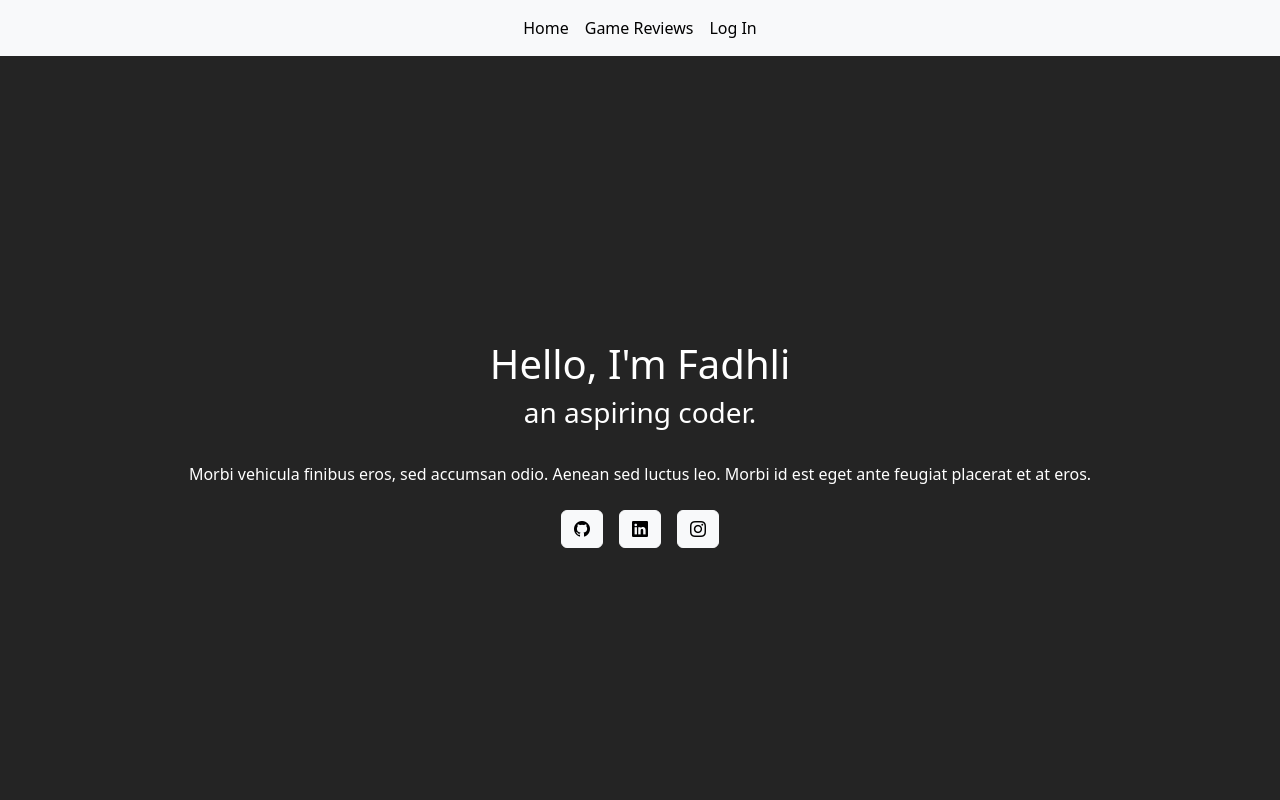
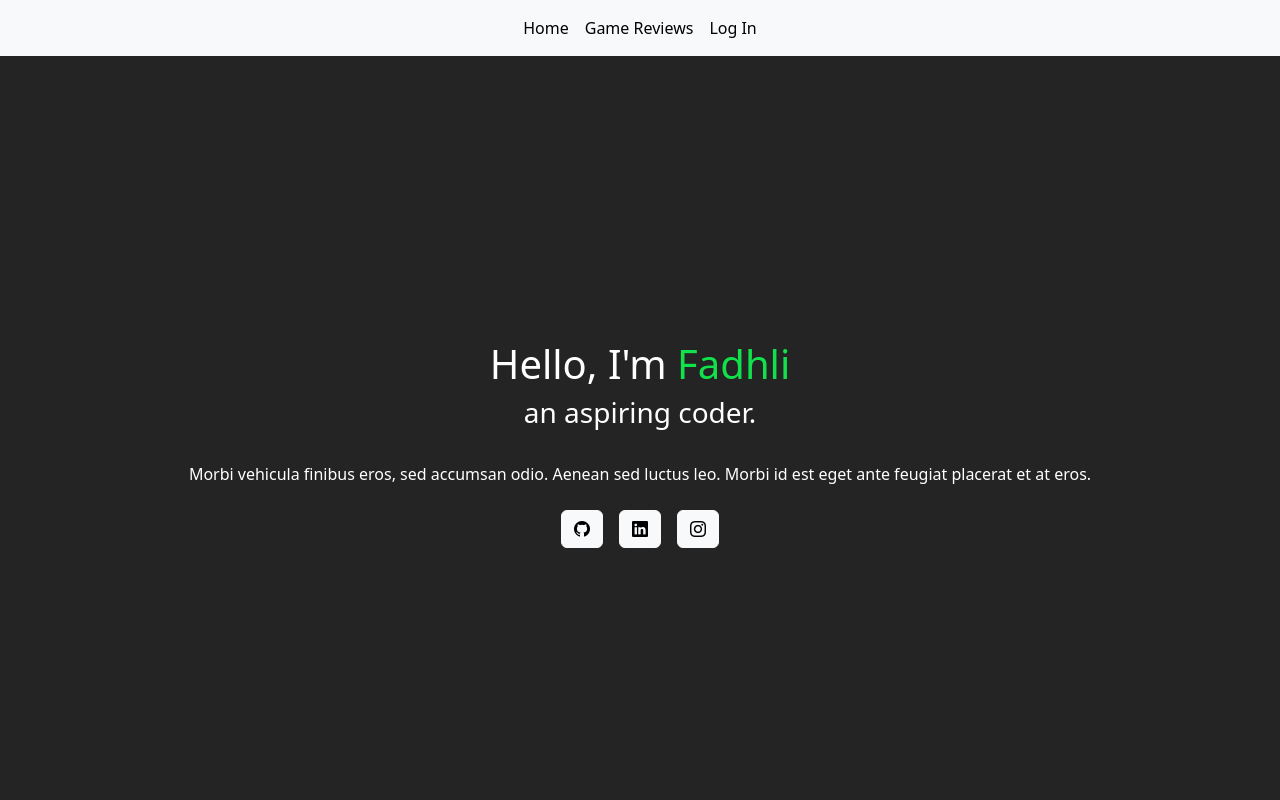
Before and after one commit to mohammadfadhli/stellarknight, a React (Vite) app: page / in a window 1280 px wide. Shown: the top 800 px of the page. Built offline with nearby package versions, Linux system fonts and the light colour scheme; no server answers.

Commit message:
cleaned Socials

```diff
--- a/src/components/Banner.jsx
+++ b/src/components/Banner.jsx
@@ -8,7 +8,7 @@ function Banner() {
                 <div class="d-flex align-items-center flex-row mb-3 vh-100">
                     <div class="p-2 flex-fill text-center">
                         <h1>
-                            Hello, I'm <span>Fadhli</span>
+                            Hello, I'm <span id="myName">Fadhli</span>
                         </h1>
                         <h3>an aspiring coder.</h3>
                         <br></br>
--- a/src/components/GameCards.jsx
+++ b/src/components/GameCards.jsx
@@ -2,18 +2,9 @@ import { Fragment, useEffect, useState } from "react";
 import { db } from "../firebase.jsx";
 import { collection, getDocs } from "firebase/firestore";
 
-// const querySnapshot = await getDocs(collection(db, "games"));
-// querySnapshot.forEach((doc) => {
-//     // doc.data() is never undefined for query doc snapshots
-//     //   console.log(doc.id, " => ", doc.data());
-//     games.push(doc.data());
-// });
-
 function GameCards() {
 
     const [games, setGames] = useState([])
-
-    // const games = [];
 
     useEffect(() => {
         const fetchData = async () => {
@@ -23,8 +14,6 @@ function GameCards() {
 
                 const querySnapshot = await getDocs(collection(db, "games"));
                 querySnapshot.forEach((doc) => {
-                    // doc.data() is never undefined for query doc snapshots
-                    //   console.log(doc.id, " => ", doc.data());
                     games.push(doc.data());
                     allgames.push(doc.data())
                 });
@@ -56,7 +45,7 @@ function GameCards() {
     return (
         <>
             <div className="container my-5">
-                <h1 className="text-center">Games I've Played</h1>
+                <h1 className="text-center">Game Reviews</h1>
                 <div className="row">{gameCards}</div>
             </div>
         </>
--- a/src/components/TimeLine.jsx
+++ b/src/components/TimeLine.jsx
@@ -1,4 +1,5 @@
 import { Fragment } from "react";
+import "../styles/TimeLine.css"
 
 const educations = [
     {
@@ -20,6 +21,7 @@ const educations = [
 ];
 
 const educationList = educations.map((education, index) => (
+
     <Fragment key={index}>
         <div>
         <div className="card mt-3">
@@ -31,6 +33,7 @@ const educationList = educations.map((education, index) => (
         </div>
         </div>
     </Fragment>
+
 ));
 
 function TimeLine() {
--- a/src/index.css
+++ b/src/index.css
@@ -3,6 +3,6 @@ body {
     color: white;
 }
 
-i{
-    color: black;
+#myName{
+    color: #11E24C
 }
--- a/src/styles/SocialsBar.css
+++ b/src/styles/SocialsBar.css
@@ -2,3 +2,7 @@ img{
     height: 40px;
     width: 40px
 }
+
+i{
+    color: black;
+}
```
